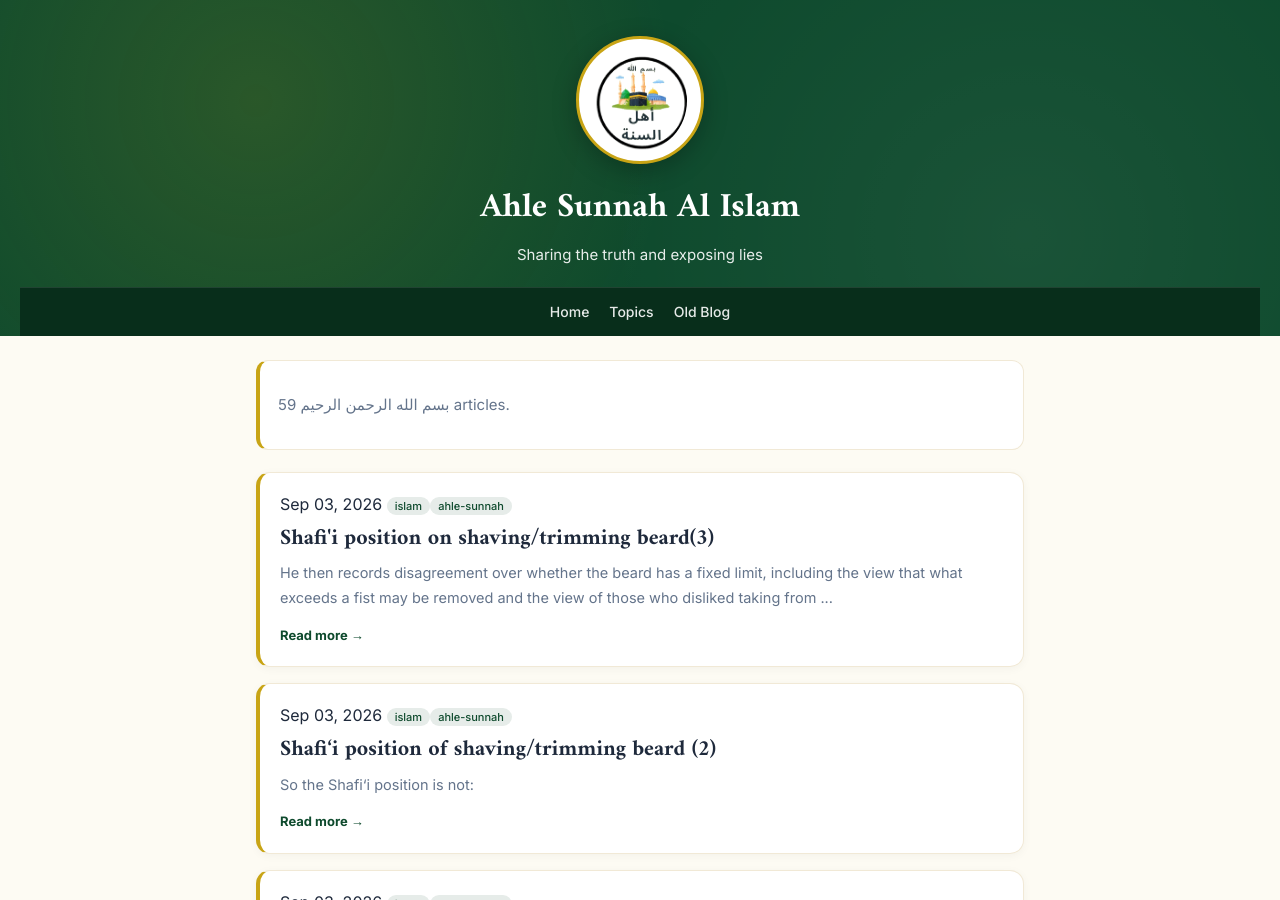
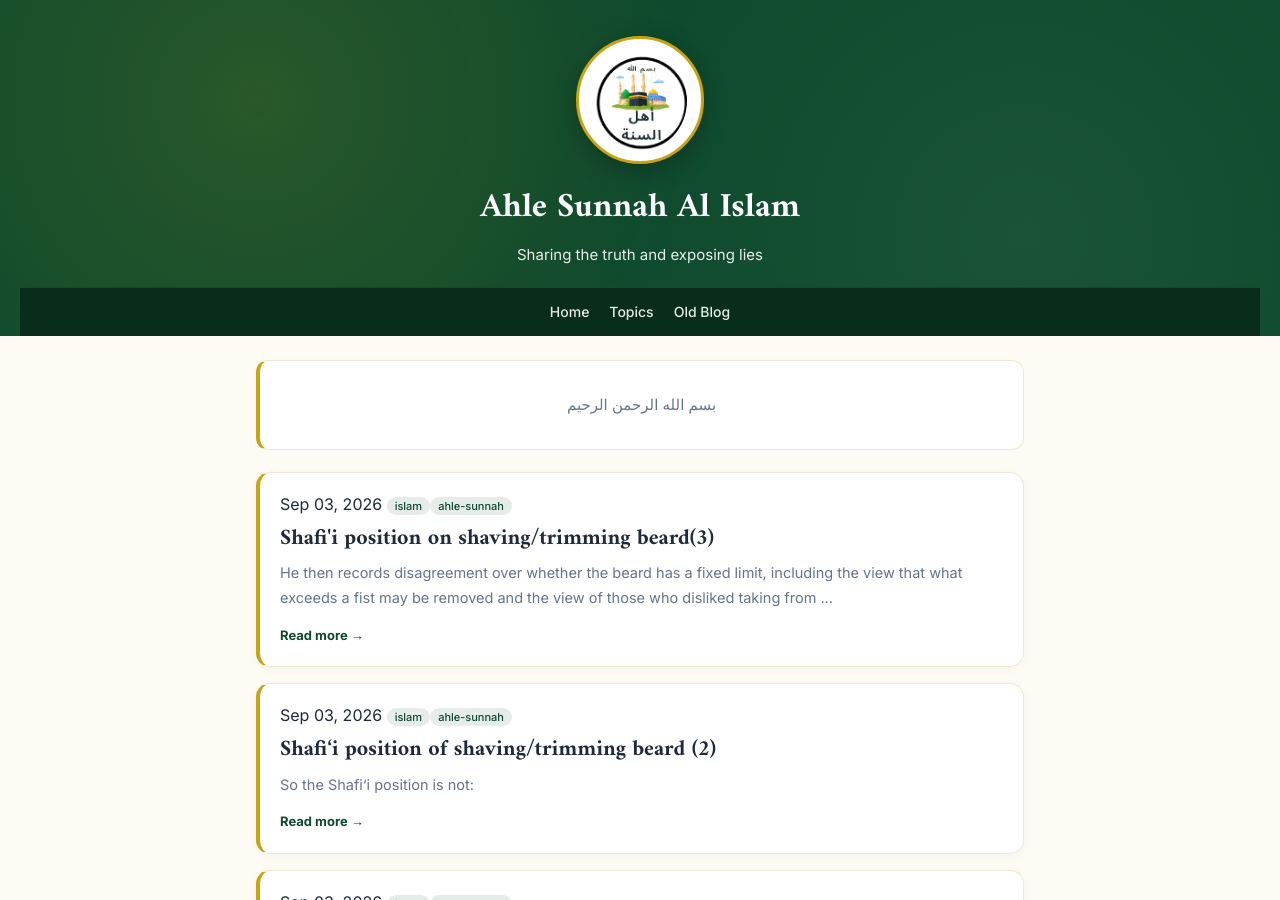
Before and after one commit to Fali17/ahlesunnah, a Jekyll site: the page built from index.html, in a window 1280 px wide and 900 px high. Built offline with Jekyll 4.4.1, drawn with Linux system fonts in a browser that asks for light colours.

Commit message:
Center align the introductory paragraph
Change paragraph alignment in hero section.

```diff
--- a/index.html
+++ b/index.html
@@ -3,7 +3,7 @@ layout: default
 title: Home
 ---
 <div class="hero">
-  <p>بسم الله الرحمن الرحيم {{ site.posts.size }} articles.</p>
+  <p style="text-align:center;">بسم الله الرحمن الرحيم</p>
 </div>
 <div class="posts-grid">
 {% for post in site.posts %}
```
